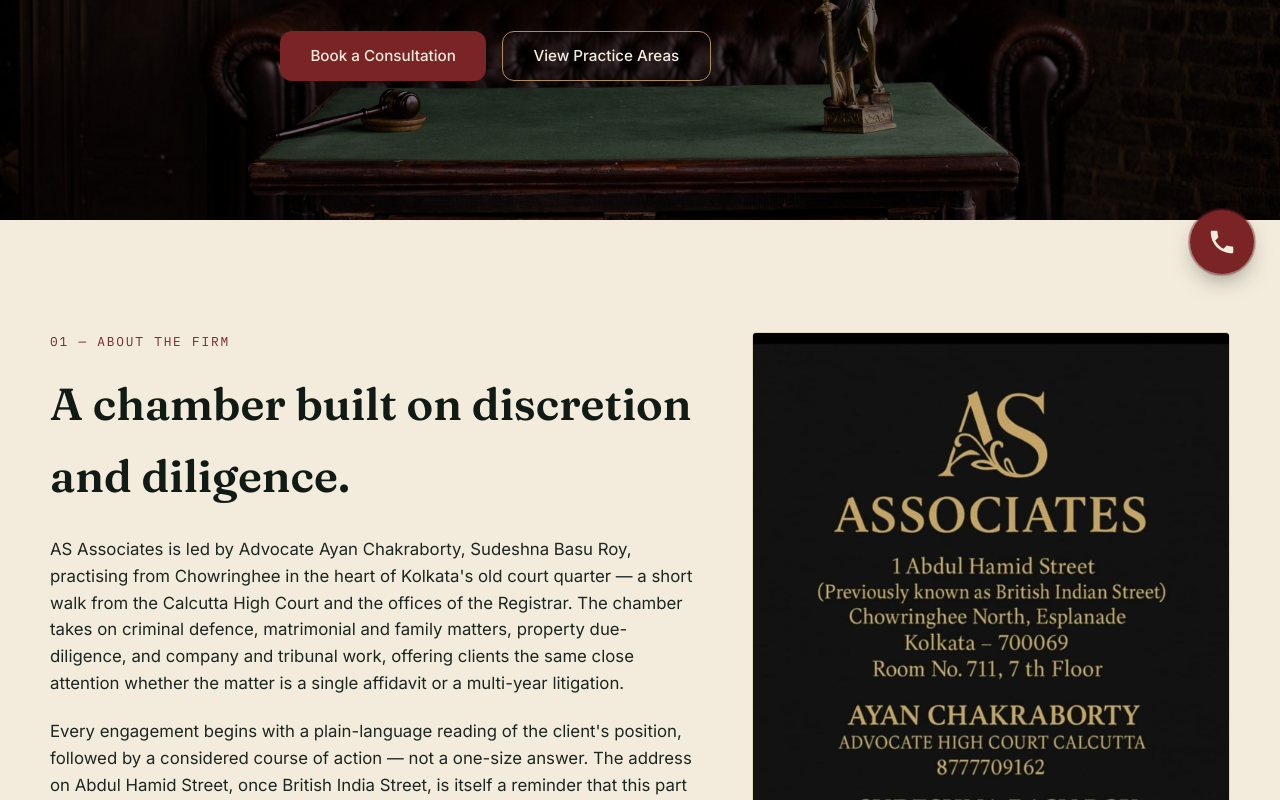
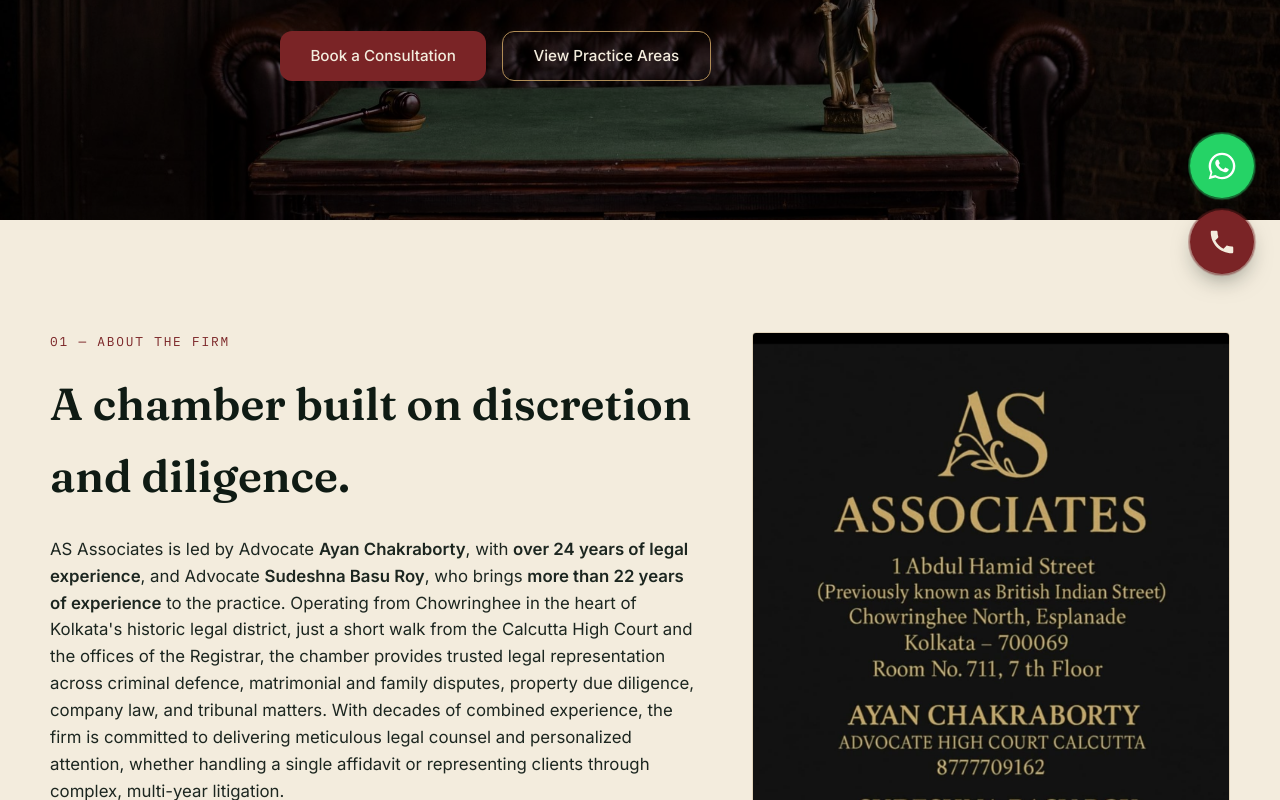
Before and after one commit to onlineservicesdigitalexposure-gif/AS_-ASSOCIATES_Webpages, a React (Vite) app: page / in a window 1280 px wide. Shown: the part 500-1300 px from the top of the page. Built offline with nearby package versions, Linux system fonts and the light colour scheme.

Commit message:
Add & Changes Done

```diff
--- a/src/App.jsx
+++ b/src/App.jsx
@@ -6,7 +6,7 @@ import Gallery from "./components/Gallery.jsx";
 import Contact from "./components/Contact.jsx";
 import Footer from "./components/Footer.jsx";
 import FloatingCallButton from "./components/FloatingCallButton.jsx";
-
+import FloatingWhatsAppButton from "./components/FloatingWhatsAppButton.jsx";
 
 export default function App() {
   return (
@@ -20,6 +20,7 @@ export default function App() {
         <Contact />
       </main>
       <Footer />
+      <FloatingWhatsAppButton />
       <FloatingCallButton />
     </>
   );
--- a/src/components/About.jsx
+++ b/src/components/About.jsx
@@ -15,13 +15,8 @@ export default function About() {
           </ScrollReveal>
 
           <ScrollReveal as="p" delay={80} className="about__para">
-            {siteInfo.firmName} is led by Advocate {siteInfo.advocateName}, practising
-            from Chowringhee in the heart of Kolkata's old court quarter — a
-            short walk from the Calcutta High Court and the offices of the
-            Registrar. The chamber takes on criminal defence, matrimonial and
-            family matters, property due-diligence, and company and tribunal
-            work, offering clients the same close attention whether the matter
-            is a single affidavit or a multi-year litigation.
+            AS Associates is led by Advocate <strong>Ayan Chakraborty</strong>, with <strong>over 24 years of legal experience</strong>, and Advocate <strong>Sudeshna Basu Roy</strong>, who brings <strong>more than 22 years of experience</strong> to the practice. Operating from Chowringhee in the heart of Kolkata's historic legal district, just a short walk from the Calcutta High Court and the offices of the Registrar, the chamber provides trusted legal representation across criminal defence, matrimonial and family disputes, property due diligence, company law, and tribunal matters. With decades of combined experience, the firm is committed to delivering meticulous legal counsel and personalized attention, whether handling a single affidavit or representing clients through complex, multi-year litigation.
+
           </ScrollReveal>
 
           <ScrollReveal as="p" delay={160} className="about__para">
@@ -38,13 +33,17 @@ export default function About() {
               <span className="about__stat-label">practice areas covered</span>
             </div>
             <div className="about__stat">
-              <span className="about__stat-num">1</span>
-              <span className="about__stat-label">chamber, direct access</span>
+              <span className="about__stat-num">20+</span>
+              <span className="about__stat-label">years of experience</span>
             </div>
             <div className="about__stat">
               <span className="about__stat-num">6</span>
               <span className="about__stat-label">days a week available</span>
             </div>
+            {/* <div className="about__stat">
+              <span className="about__stat-num">8</span>
+              <span className="about__stat-label">hours a day available</span>
+            </div> */}
           </ScrollReveal>
         </div>
 
--- /dev/null
+++ b/src/components/FloatingWhatsAppButton.jsx
@@ -0,0 +1,27 @@
+import { siteInfo } from "../data/siteInfo.js";
+
+export default function FloatingWhatsAppButton() {
+  // wa.me needs digits only — no "+", spaces, or punctuation.
+  const whatsappNumber = siteInfo.phoneRaw.replace(/[^\d]/g, "");
+  const message = encodeURIComponent(
+    `Hello. I am seeking legal assistance and would like to know more about the services offered by ${siteInfo.firmName}. I would appreciate it if you could share some details.`
+  );
+
+  return (
+
+    <a href={`https://wa.me/${whatsappNumber}?text=${message}`}
+    target="_blank"
+    rel="noopener noreferrer"
+    className="float-whatsapp"
+    aria-label={`Message ${siteInfo.firmName} on WhatsApp`}
+    >
+    <span className="float-whatsapp__ring" aria-hidden="true" />
+    <svg className="float-whatsapp__icon" viewBox="0 0 24 24" fill="none" aria-hidden="true">
+        <path
+        d="M12 2C6.48 2 2 6.48 2 12c0 1.85.5 3.58 1.36 5.07L2 22l5.06-1.33A9.94 9.94 0 0 0 12 22c5.52 0 10-4.48 10-10S17.52 2 12 2zm0 18.2c-1.7 0-3.28-.48-4.62-1.31l-.33-.2-3 .79.8-2.92-.21-.34A8.18 8.18 0 0 1 3.8 12 8.2 8.2 0 1 1 12 20.2zm4.52-6.14c-.25-.12-1.46-.72-1.69-.8-.23-.08-.39-.12-.56.12-.16.25-.64.8-.78.96-.14.16-.29.18-.54.06-.25-.12-1.05-.39-2-1.23-.74-.66-1.24-1.47-1.38-1.72-.14-.25-.02-.38.11-.51.11-.11.25-.29.37-.43.12-.14.16-.25.25-.41.08-.16.04-.31-.02-.43-.06-.12-.56-1.35-.77-1.85-.2-.48-.41-.42-.56-.43h-.48c-.16 0-.43.06-.66.31-.23.25-.86.84-.86 2.05 0 1.21.88 2.38 1 2.54.12.16 1.74 2.66 4.22 3.73.59.25 1.05.4 1.41.52.59.19 1.13.16 1.55.1.47-.07 1.46-.6 1.67-1.18.21-.58.21-1.07.14-1.18-.06-.11-.22-.17-.47-.29z"
+        fill="currentColor"
+        />
+    </svg>
+    </a>
+  );
+}
--- a/src/index.css
+++ b/src/index.css
@@ -918,3 +918,39 @@ a { color: inherit; }
   .float-call { padding: 0.9rem; }
   .float-call__label { display: none; }
 }
+
+/* floating whatsapp button */
+.float-whatsapp {
+  position: fixed;
+  right: 1.6rem;
+  bottom: 6.4rem;
+  z-index: 150;
+  display: flex;
+  align-items: center;
+  justify-content: center;
+  width: 64px;
+  height: 64px;
+  background: #25d366;
+  color: #fff;
+  border-radius: 50%;
+  box-shadow: 0 10px 24px -8px rgba(15, 27, 20, 0.55);
+  transition: transform 0.25s var(--ease), background 0.25s var(--ease), box-shadow 0.25s var(--ease);
+}
+.float-whatsapp:hover {
+  background: #1ebd5a;
+  transform: translateY(-3px);
+  box-shadow: 0 14px 28px -8px rgba(15, 27, 20, 0.6);
+}
+.float-whatsapp__icon {
+  width: 32px;
+  height: 32px;
+  flex-shrink: 0;
+}
+.float-whatsapp__ring {
+  position: absolute;
+  inset: 0;
+  border-radius: 999px;
+  border: 2px solid #25d366;
+  animation: floatCallPulse 2.2s ease-out infinite;
+  pointer-events: none;
+}
```
